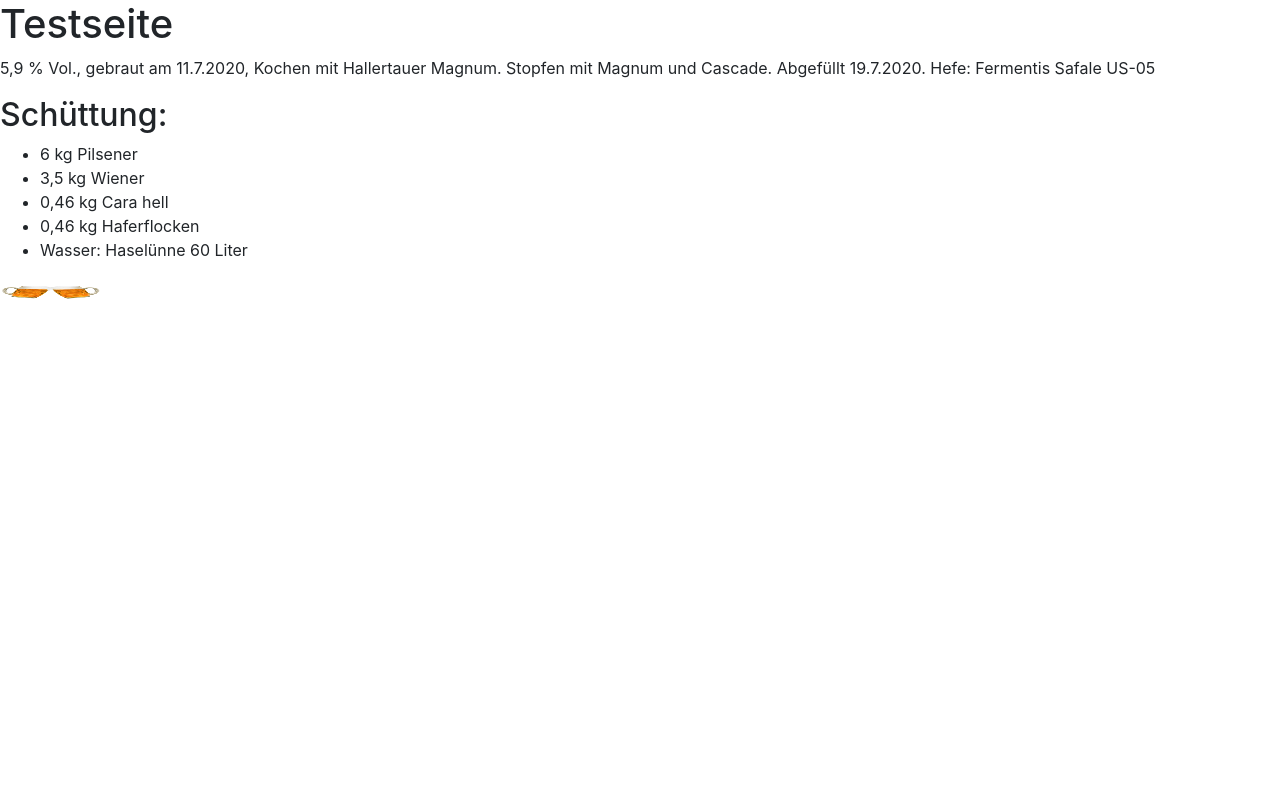
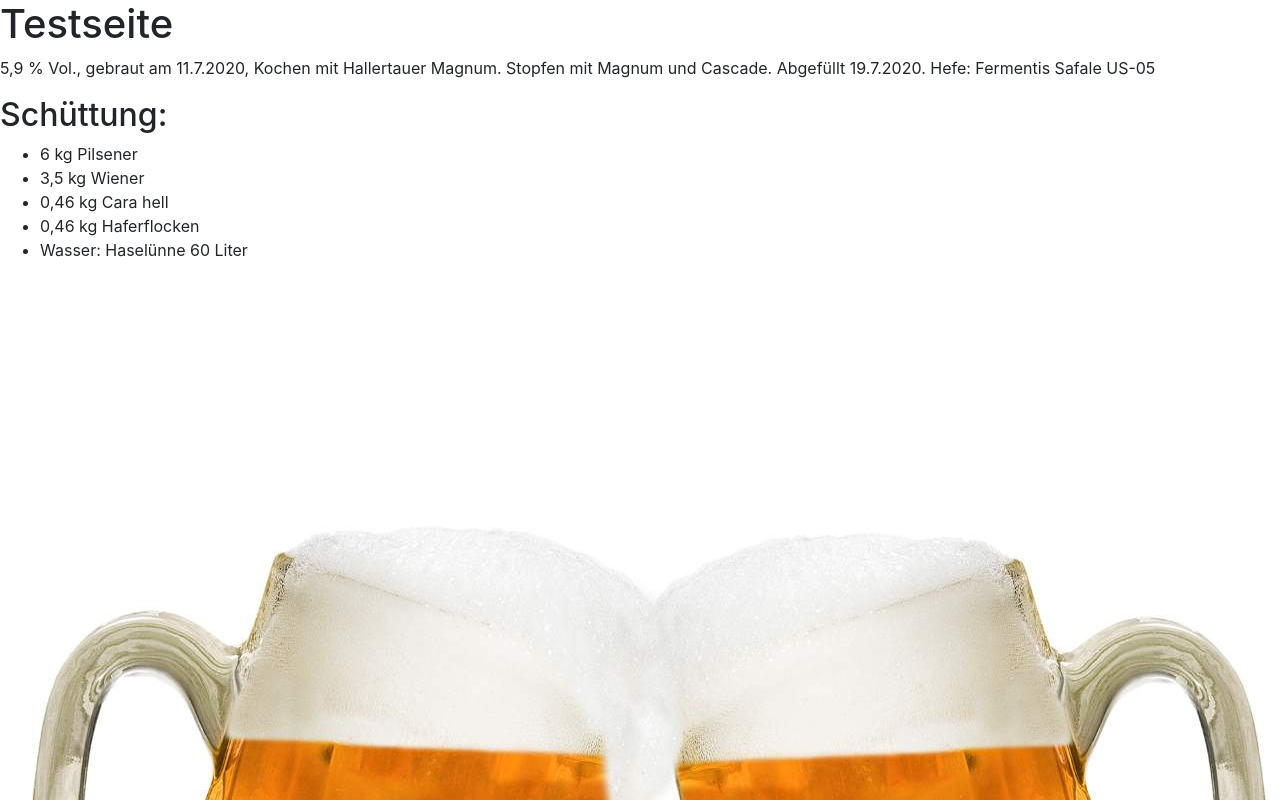
Before and after one commit to clemensfentker/bier, a plain HTML site: page test.html in a window 1280 px wide. Shown: the top 800 px of the page. Drawn offline with nearby package versions, Linux system fonts and the light colour scheme.

Commit message:
Move image to separate folder

```diff
--- a/test.html
+++ b/test.html
@@ -22,6 +22,6 @@
         <li>Wasser: Haselünne 60 Liter</li>
     </ul>
 
-    <img src="bier-beispiel.jpg" height="20px" width="100px">
+    <img src="images/bier-beispiel.jpg">
 </body>
 </html>
```
Also changed, not shown: images/bier-beispiel.jpg (renamed from bier-beispiel.jpg).
